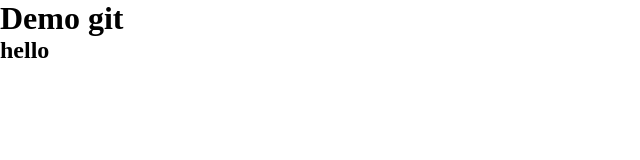
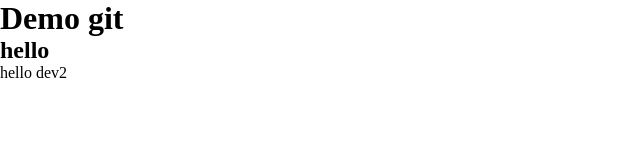
Before and after one commit to TrongTinnn/BC65-CapstoneBS, a plain HTML site: page index.html in a window 1280 px wide. Shown: the full height of the page, 0-640 px from the left. Drawn offline with Linux system fonts and the light colour scheme.

Commit message:
hello dev 2 in index.html

```diff
--- a/index.html
+++ b/index.html
@@ -9,5 +9,7 @@
   <body>
     <h1>Demo git</h1>
     <h2>hello</h2>
+
+    <div>hello dev2</div>
   </body>
 </html>
```
